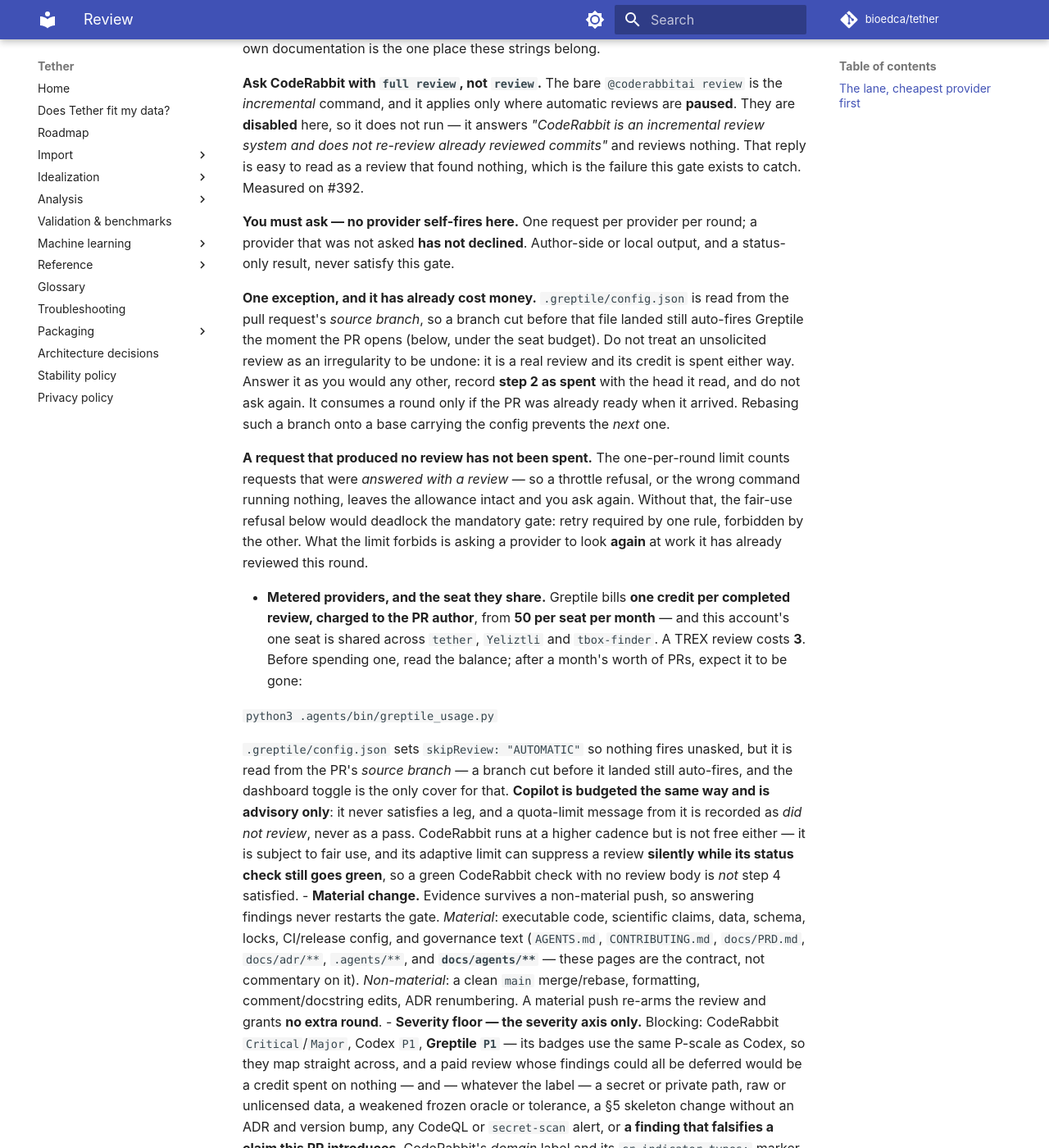
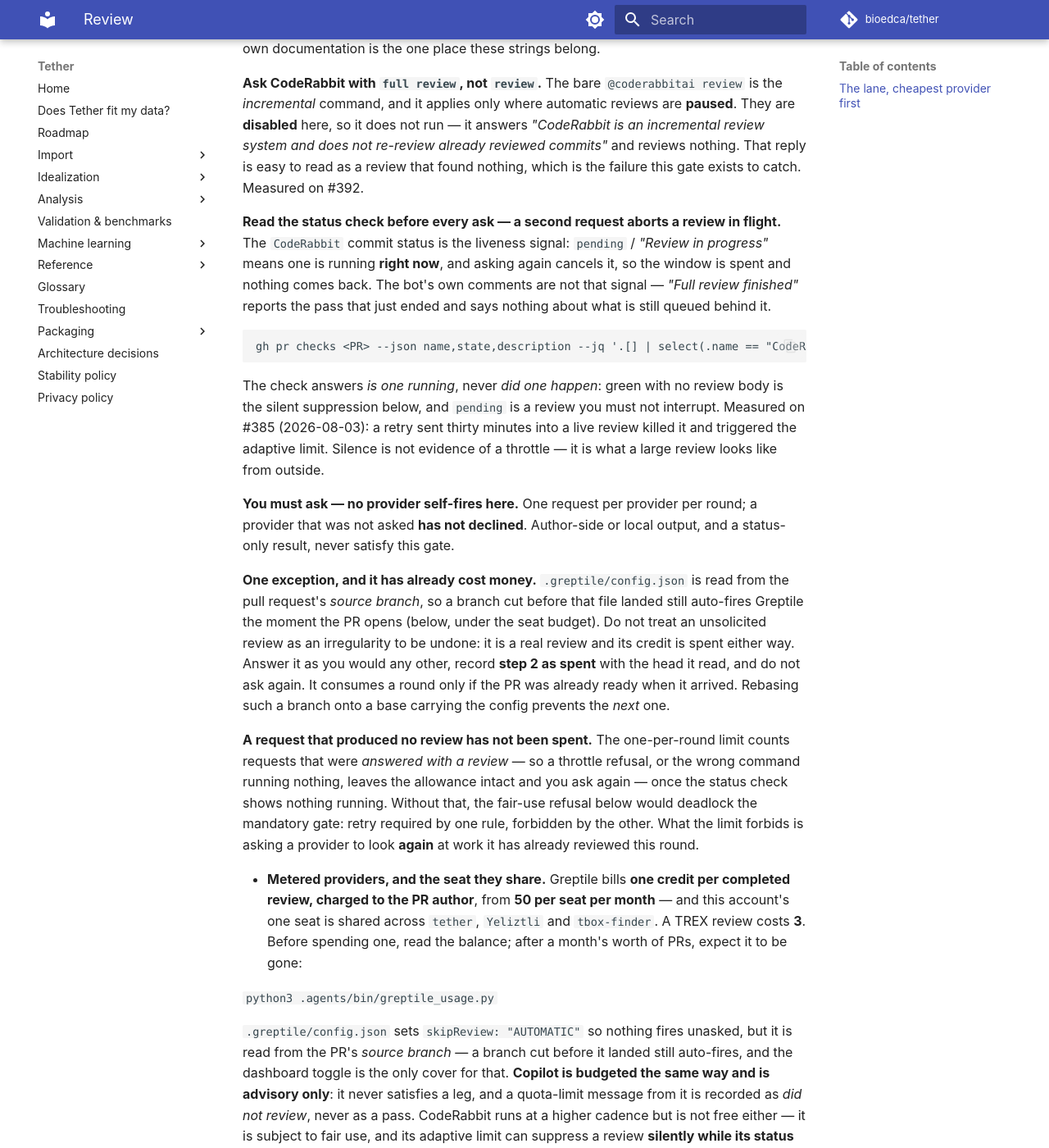
Before and after one commit to bioedca/tether, an MkDocs documentation site: the page built from docs/agents/review.md, in a window 1280 px wide and 1400 px high, scrolled down 1084 px. Shown: the whole window at 82% size. Built offline with MkDocs 1.6.1 and Material for MkDocs 9.7.7, drawn with Linux system fonts in a browser that asks for light colours; comment, search, counter and statistics services are not loaded; the version menu is left out; some of the changed text lies outside the part shown.

Commit message:
docs(agents): a stated retry time is not on its own a licence to re-ask
The lane told a worker to wait the interval CodeRabbit names and ask again.
That is necessary and not sufficient, and following it cost a review: a retry
sent thirty minutes into a live review on #385 destroyed the running review and
triggered the adaptive limit the wait was meant to clear.

The missing precondition is a liveness signal, and the CodeRabbit commit status
is the only reliable one. It reads two ways and both matter: `pending` means a
review is running now and a second request aborts it, while green with no review
body is the silent suppression already documented here. The bot's own comments
are not a signal at all - "Full review finished" reports the pass that ended and
says nothing about what is queued behind it. Silence is not evidence of a
throttle; it is what a large review looks like from outside.

Swept rather than patched where it was noticed: the unqualified "ask again" was
on docs/agents/review.md twice, CONTRIBUTING.md, docs/PRD.md and the PR
template's CodeRabbit line, and ADR-0062 stated the retry rule without it.

````diff
--- a/docs/agents/review.md
+++ b/docs/agents/review.md
@@ -46,6 +46,21 @@
 does not re-review already reviewed commits"* and reviews nothing. That reply is easy to read as a
 review that found nothing, which is the failure this gate exists to catch. Measured on #392.
 
+**Read the status check before every ask — a second request aborts a review in flight.** The
+`CodeRabbit` commit status is the liveness signal: `pending` / *"Review in progress"* means one is
+running **right now**, and asking again cancels it, so the window is spent and nothing comes back.
+The bot's own comments are not that signal — *"Full review finished"* reports the pass that just
+ended and says nothing about what is still queued behind it.
+
+```
+gh pr checks <PR> --json name,state,description --jq '.[] | select(.name == "CodeRabbit")'
+```
+
+The check answers *is one running*, never *did one happen*: green with no review body is the silent
+suppression below, and `pending` is a review you must not interrupt. Measured on #385 (2026-08-03):
+a retry sent thirty minutes into a live review killed it and triggered the adaptive limit. Silence is
+not evidence of a throttle — it is what a large review looks like from outside.
+
 **You must ask — no provider self-fires here.** One request per provider per round; a provider that
 was not asked **has not declined**. Author-side or local output, and a status-only result, never
 satisfy this gate.
@@ -60,7 +75,8 @@
 
 **A request that produced no review has not been spent.** The one-per-round limit counts requests
 that were *answered with a review* — so a throttle refusal, or the wrong command running nothing,
-leaves the allowance intact and you ask again. Without that, the fair-use refusal below would deadlock
+leaves the allowance intact and you ask again — once the status check shows nothing
+running. Without that, the fair-use refusal below would deadlock
 the mandatory gate: retry required by one rule, forbidden by the other. What the limit forbids is
 asking a provider to look **again** at work it has already reviewed this round.
 
@@ -115,9 +131,12 @@
 - **Throttled is not unavailable, and the difference is a stated retry time.** CodeRabbit's fair-use
   limit is *adaptive*: sustained recent activity drops the seat to a per-interval allowance, and the
   refusal names when the next included review is due — *"Your next included review will be available
-  in 10 minutes"*. That is a **wait**, not a freeze. Wait the stated interval and ask again; do not
-  record it as unavailability, and do not escalate it to the maintainer as one. A freeze is the case
-  where it cannot act **at all**, or where it goes silent with a green check.
+  in 10 minutes"*. That is a **wait**, not a freeze. Wait the stated interval, confirm the status
+  check is not `pending`, then ask again; do not record it as unavailability, and do not escalate it
+  to the maintainer as one. The elapsed interval is necessary and **not sufficient** — a retry that
+  lands on a running review destroys it and re-saturates the limit, which is how a wait turns into
+  the freeze it was not. A freeze is the case where it cannot act **at all**, or where it goes
+  silent with a green check.
   The refusal also offers to proceed **through usage-based billing**. Never take it: paying to skip
   a wait is a spending decision, and it belongs to the maintainer, not to a worker trying to finish.
   Measured on #392, and the driver is request *cadence* — several PRs reviewed in one sitting is what
````
Also changed, not shown: CONTRIBUTING.md (+9 -0 lines), docs/PRD.md (+3 -1 lines), docs/adr/0062-draft-first-review-lane-with-metered-providers.md (+4 -0 lines), .github/pull_request_template.md.
